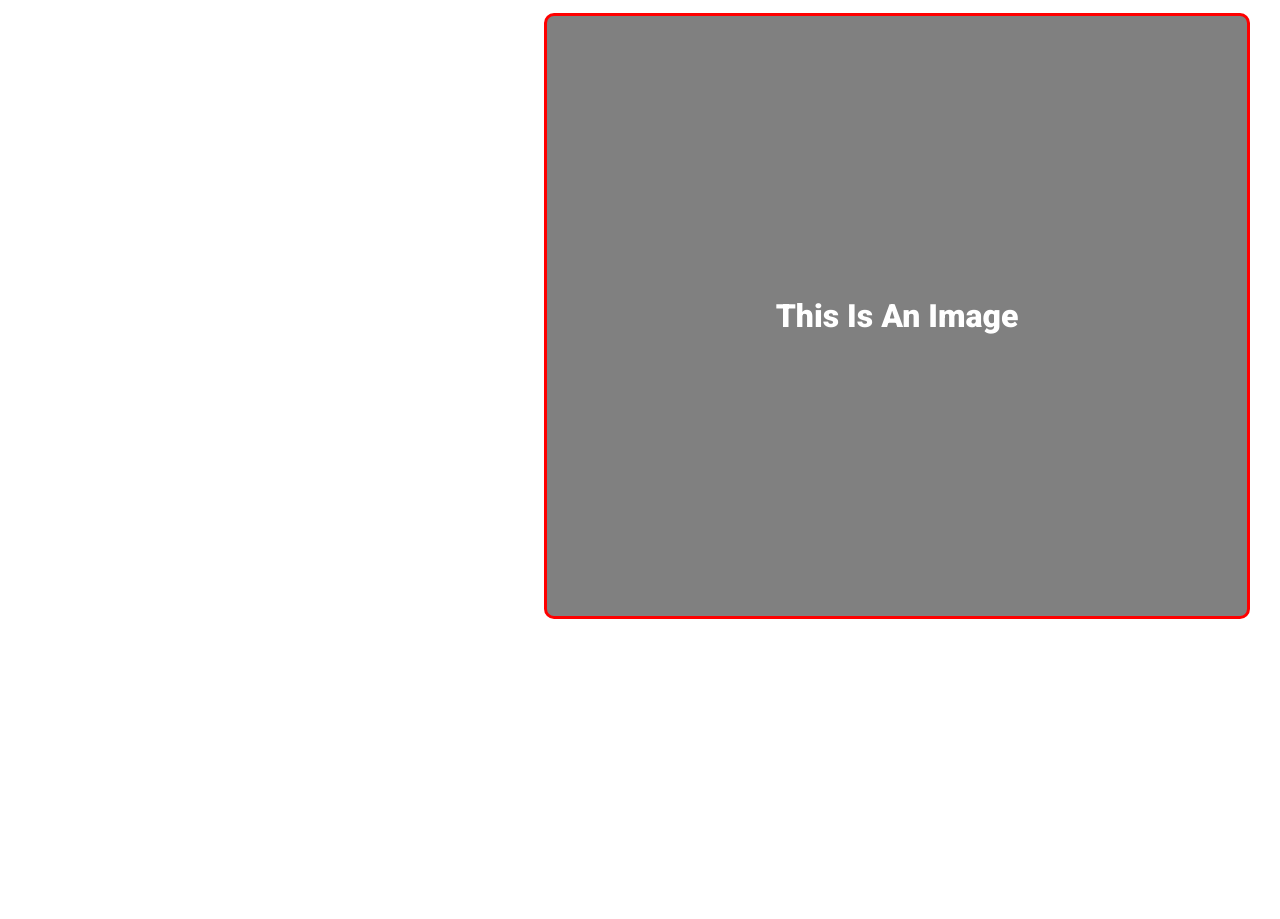
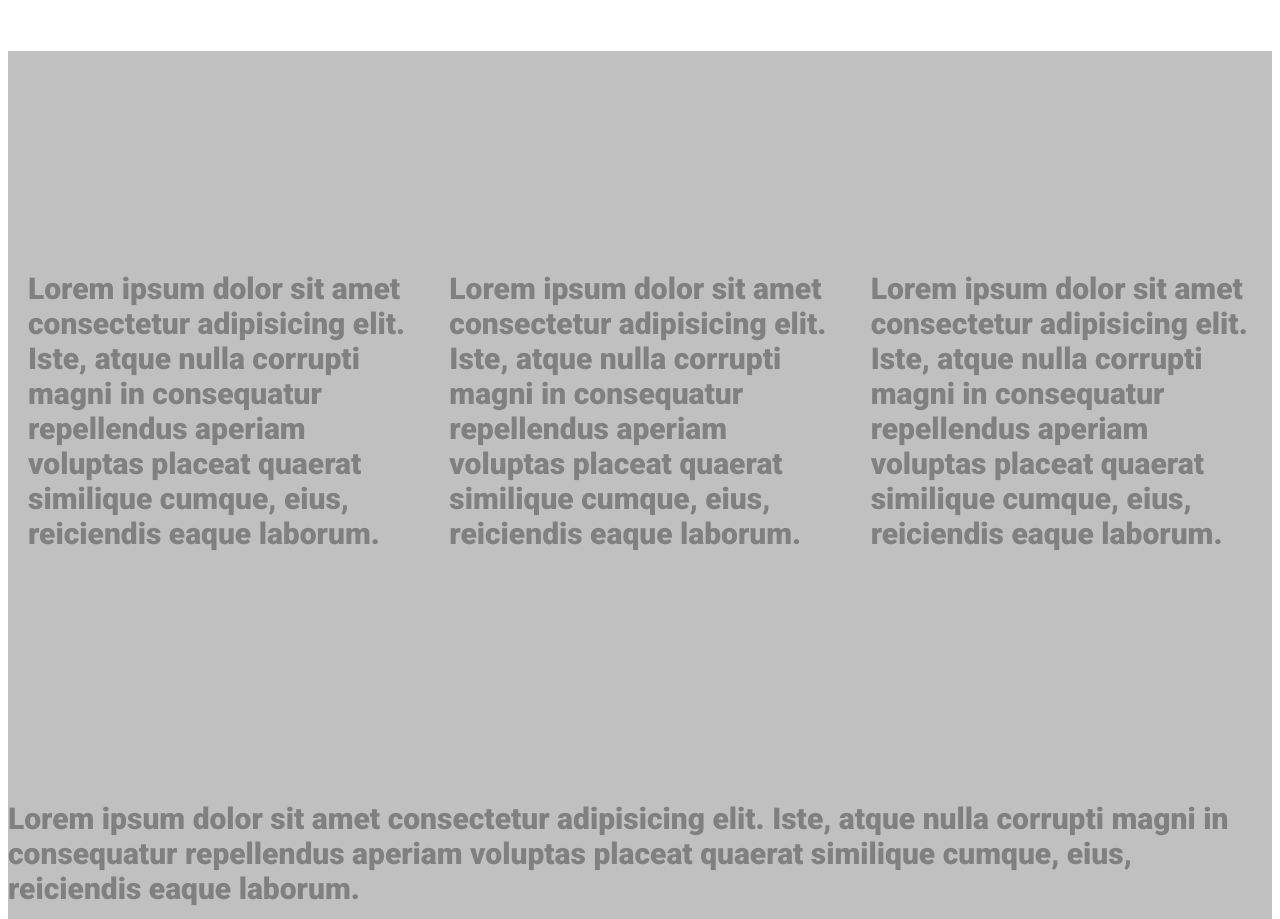
Before and after one commit to SajjadAhmad14/Smashing-Magazine, a website: page index.html in a window 1280 px wide. Shown: the part 1281-2200 px from the top of the page. Before the commit the page ends 1900 px from the top, so only its background shows below. Drawn offline with Linux system fonts and the light colour scheme.

Commit message:
Added three articles with class articles

```diff
--- a/index.html
+++ b/index.html
@@ -76,12 +76,58 @@
         </a>
       </article>
     </section>
-    <div id="img-container">
-      <h1>
-        This Is An Image
-      </h1>
+    <section class="background-container">
+      <div id="img">
+        <h1>
+          This Is An Image
+        </h1>
+      </div>
+    </section>
+    <section class="article2">
 
-    </div>
+      <article class="articles article-1">
+        <a href="#">
+          <p>Lorem ipsum dolor sit amet consectetur adipisicing elit. Iste, atque
+            nulla corrupti magni in
+            consequatur repellendus aperiam voluptas placeat quaerat similique cumque, eius, reiciendis
+            eaque
+            laborum.</p>
+        </a>
+      </article>
+
+      <article class="articles article-2">
+        <a href="#">
+          <p>Lorem ipsum dolor sit amet consectetur adipisicing elit. Iste, atque
+            nulla corrupti magni in
+            consequatur repellendus aperiam voluptas placeat quaerat similique cumque, eius, reiciendis
+            eaque
+            laborum.</p>
+        </a>
+      </article>
+      <article class="articles article-3">
+        <a href="#">
+          <p>Lorem ipsum dolor sit amet consectetur adipisicing elit. Iste, atque
+            nulla corrupti magni in
+            consequatur repellendus aperiam voluptas placeat quaerat similique cumque, eius, reiciendis
+            eaque
+            laborum.</p>
+        </a>
+      </article>
+    </section>
+    <section class="article-img background-container">
+      <article class = "article2">
+        <a href="#">
+          <p>Lorem ipsum dolor sit amet consectetur adipisicing elit. Iste, atque
+            nulla corrupti magni in
+            consequatur repellendus aperiam voluptas placeat quaerat similique cumque, eius, reiciendis
+            eaque
+            laborum.</p>
+        </a>
+      </article>
+      <div class="img-2">
+        <h1>This is an other image</h1>
+      </div>
+    </section>
   </main>
 
 </body>
```
